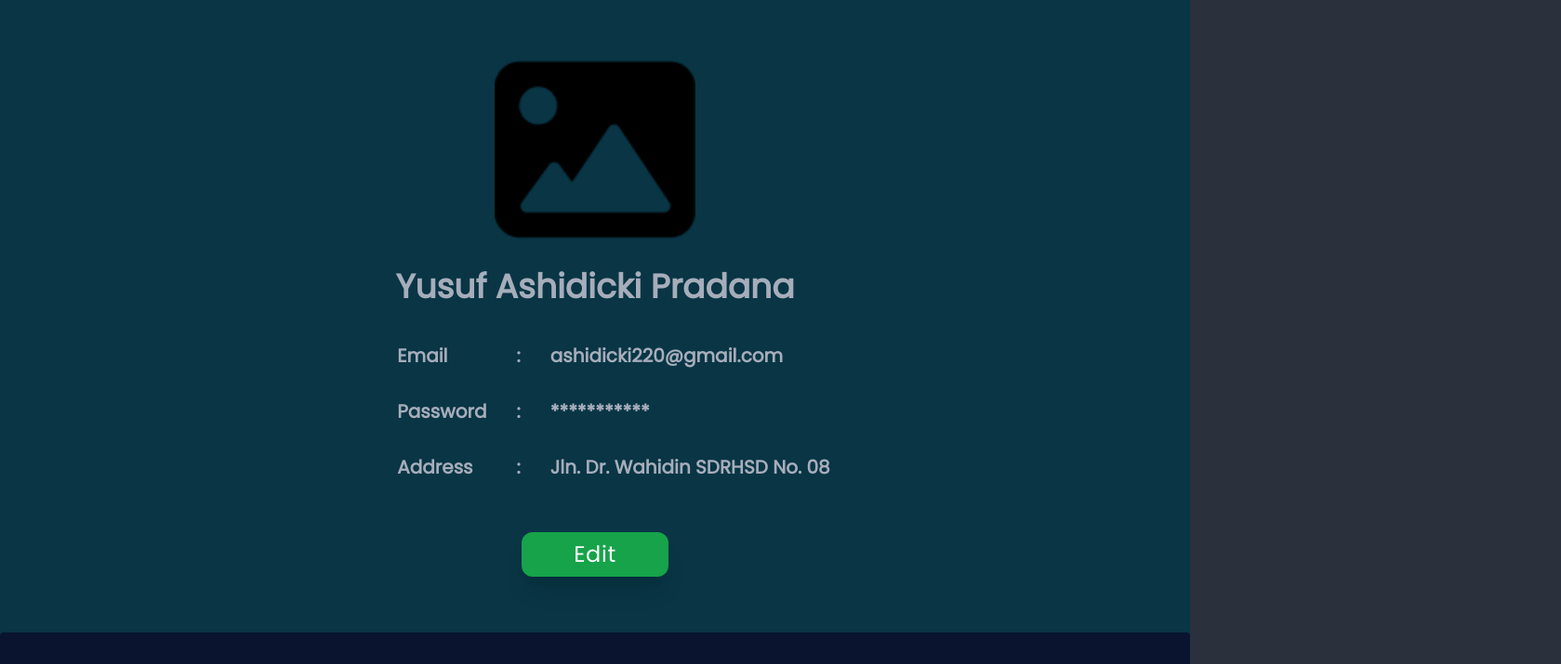
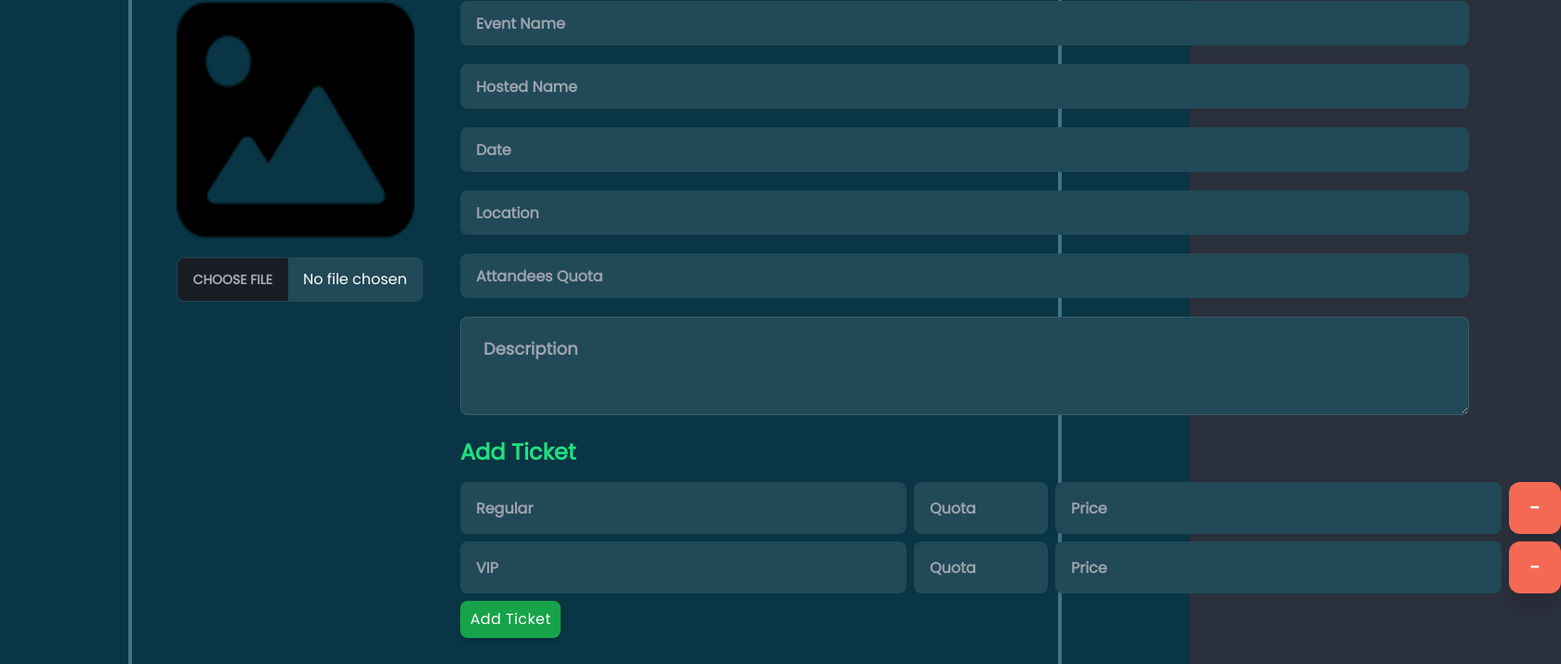
Before and after one commit to ALTA-PROJECT3-GROUP3/EventPlanningApp-FE, a React (Vite) app: page / in a window 1280 px wide. Shown: the part 225-940 px from the top of the page at 93% size, 1679 px wide, since content can reach past the window. Built offline with nearby package versions, Linux system fonts and the light colour scheme.

Commit message:
slicing: Add Event

```diff
--- a/src/main.tsx
+++ b/src/main.tsx
@@ -1,6 +1,6 @@
 import React from "react";
 import ReactDOM from "react-dom/client";
-import App from "./pages/Profile";
+import App from "./pages/AddEvent";
 import "./styles/index.css";
 
 ReactDOM.createRoot(document.getElementById("root") as HTMLElement).render(
--- /dev/null
+++ b/src/pages/AddEvent.tsx
@@ -0,0 +1,114 @@
+import React from "react";
+
+import image from "/defaultImg.png";
+import Layout from "../components/Layout";
+
+const AddEvent = () => {
+  return (
+    <Layout>
+      <h1 className="w-[80%] text-3xl font-extrabold text-[#20df7f] mt-10 mb-4">
+        Add Event
+      </h1>
+
+      <div className="mb-12 flex border-4 border-[#427385] rounded-xl w-4/5 h-full">
+        <div className="flex-none w-64 h-64 ms-12 mt-12">
+          <figure>
+            <img src={image} alt="Movie" className="w-64 h-64" />
+          </figure>
+          <input
+            type="file"
+            className="file-input w-[16.6rem] bg-[#224957] text-white mt-5"
+          />
+        </div>
+        <div className="grow h-full mt-12">
+          <form className="flex flex-col justify-center items-center">
+            <div className="flex flex-col w-11/12 gap-5">
+              <input
+                type="text"
+                placeholder="Event Name"
+                className="input w-full text-white bg-[#224957] font-semibold"
+              />
+              <input
+                type="text"
+                placeholder="Hosted Name"
+                className="input w-full text-white bg-[#224957] font-semibold"
+              />
+              <input
+                type="text"
+                placeholder="Date"
+                className="input w-full text-white bg-[#224957] font-semibold"
+              />
+              <input
+                type="text"
+                placeholder="Location"
+                className="input w-full text-white bg-[#224957] font-semibold"
+              />
+              <input
+                type="text"
+                placeholder="Attandees Quota"
+                className="input w-full text-white bg-[#224957] font-semibold"
+              />
+              <textarea
+                placeholder="Description"
+                className="textarea textarea-bordered textarea-lg w-full text-white bg-[#224957] font-semibold"
+              ></textarea>
+            </div>
+            <h1 className="text-2xl font-extrabold text-[#20df7f] mt-6 mb-4 w-11/12">
+              Add Ticket
+            </h1>
+            <form className="flex flex-col w-11/12 gap-2">
+              <div className="flex w-11/12 gap-2">
+                <input
+                  type="text"
+                  placeholder="Regular"
+                  className="input flex-none w-[30rem] h-14 text-white bg-[#224957] font-semibold"
+                />
+                <input
+                  type="text"
+                  placeholder="Quota"
+                  className="input shrink w-36 h-14 text-white bg-[#224957] font-semibold"
+                />
+                <input
+                  type="text"
+                  placeholder="Price"
+                  className="input flex-none w-[30rem] h-14 text-white bg-[#224957] font-semibold"
+                />
+                <button className="input flex-none w-14 h-14 tracking-wide text-white text-xl font-bold transition-colors duration-200 transform bg-[#f46953] rounded-xl shadow-xl hover:bg-red-500 focus:outline-none focus:bg-black-600">
+                  -
+                </button>
+              </div>
+              <div className="flex w-11/12 gap-2">
+                <input
+                  type="text"
+                  placeholder="VIP"
+                  className="input flex-none w-[30rem] h-14 text-white bg-[#224957] font-semibold"
+                />
+                <input
+                  type="text"
+                  placeholder="Quota"
+                  className="input shrink w-36 h-14 text-white bg-[#224957] font-semibold"
+                />
+                <input
+                  type="text"
+                  placeholder="Price"
+                  className="input flex-none w-[30rem] h-14 text-white bg-[#224957] font-semibold"
+                />
+                <button className="input flex-none w-14 h-14 tracking-wide text-white text-xl font-bold transition-colors duration-200 transform bg-[#f46953] rounded-xl shadow-xl hover:bg-red-500 focus:outline-none focus:bg-black-600">
+                  -
+                </button>
+              </div>
+              <button className="w-[10%] py-2 tracking-wide text-white transition-colors duration-200 transform bg-green-600 rounded-lg shadow-md hover:bg-green-800 focus:outline-none focus:bg-black-600">
+                Add Ticket
+              </button>
+            </form>
+            <button className="ms-[79%] w-[13%] py-5 my-11 tracking-wide text-white transition-colors duration-200 transform bg-green-600 rounded-xl shadow-2xl hover:bg-green-800 focus:outline-none focus:bg-black-600 text-xl">
+              Save
+            </button>
+          </form>
+        </div>
+      </div>
+    </Layout>
+  );
+};
+
+export default AddEvent;
```
Also changed, not shown: src/pages/Profile.tsx (+0 -48 lines).
